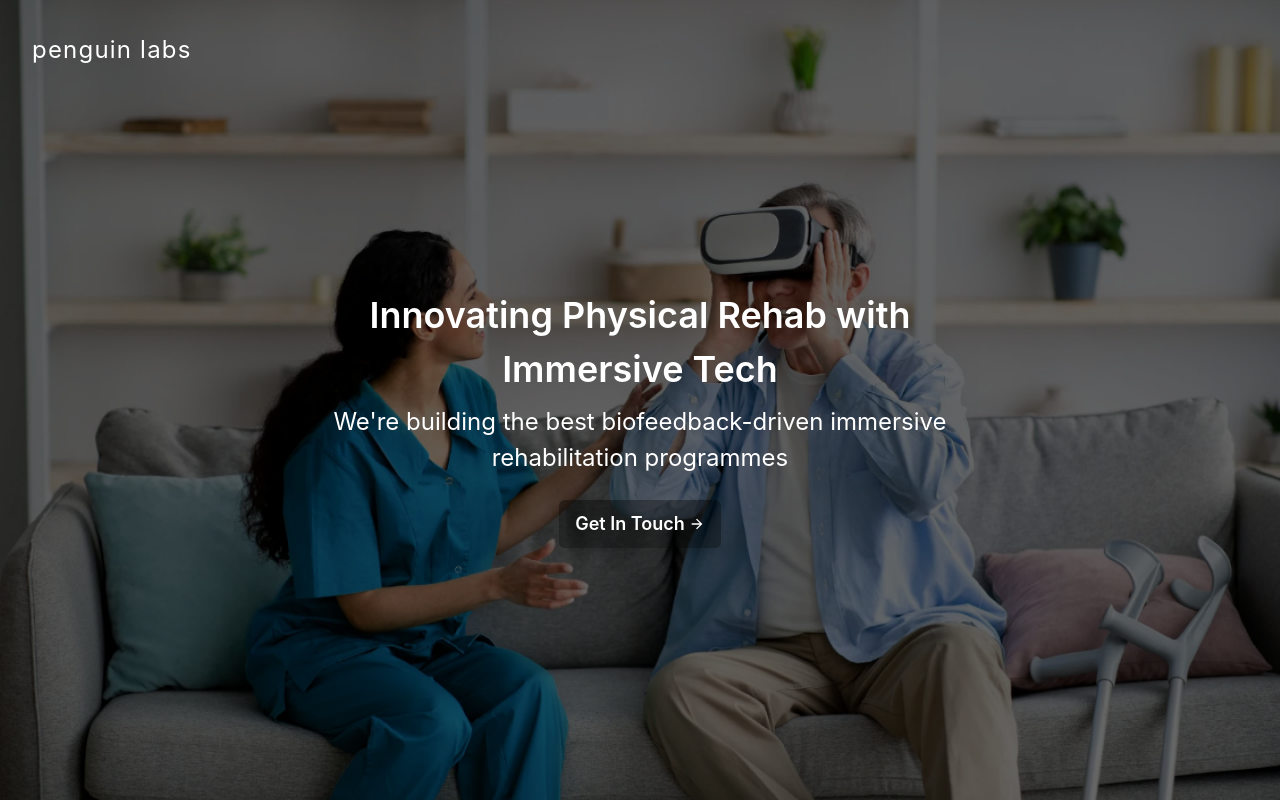
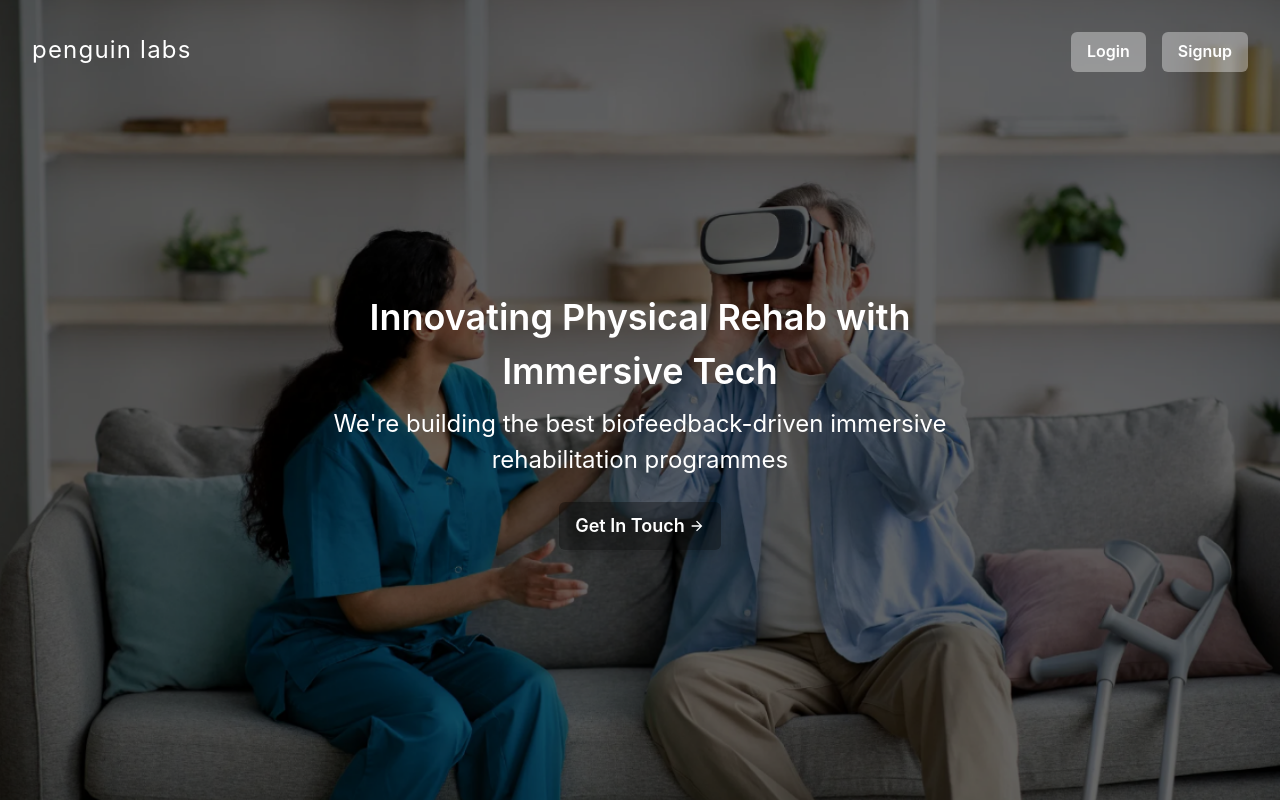
Before and after one commit to abhilash-mukherjee/pilot-web-client, a React (Vite) app: page / in a window 1280 px wide. Built offline with nearby package versions, Linux system fonts and the light colour scheme; no server answers.

Commit message:
added login and signup even in homepage

```diff
--- a/src/components/HomepageHero.jsx
+++ b/src/components/HomepageHero.jsx
@@ -1,6 +1,7 @@
 import { Box, Button, Flex, Heading, Link, Text, useColorModeValue, VStack } from "@chakra-ui/react";
 import { ArrowForwardIcon } from '@chakra-ui/icons'
 import backgroundImage from '../assets/bgimage.png';
+import { useNavigate } from "react-router-dom";
 export function Hero() {
   return (
     <Flex
@@ -37,6 +38,7 @@ export function Hero() {
 }
 
 function HeroContent() {
+  const navigate = useNavigate();
   return (
     <Flex
       direction="column"
@@ -46,7 +48,7 @@ function HeroContent() {
       w="100%"
       p={{ base: 4, md: 8 }}
     >
-      <Box w='100%'>
+      <Flex w='100%' justifyContent={'space-between'}>
         <Text
           fontSize={{ base: 'xl', md: '2xl' }}
           letterSpacing="wider"
@@ -54,7 +56,15 @@ function HeroContent() {
         >
           penguin labs
         </Text>
-      </Box>
+        <Flex justifySelf={'flex-end'}>
+                        <Button onClick={() => navigate('/login')} variant="solid" colorScheme="whiteAlpha">
+                            Login
+                        </Button>
+                        <Button onClick={() => navigate('/signup')} colorScheme="whiteAlpha" ml={4}>
+                            Signup
+                        </Button>
+                    </Flex>
+      </Flex>
       <VStack flex={1} justifyContent={'center'}>
 
         <Text
```
